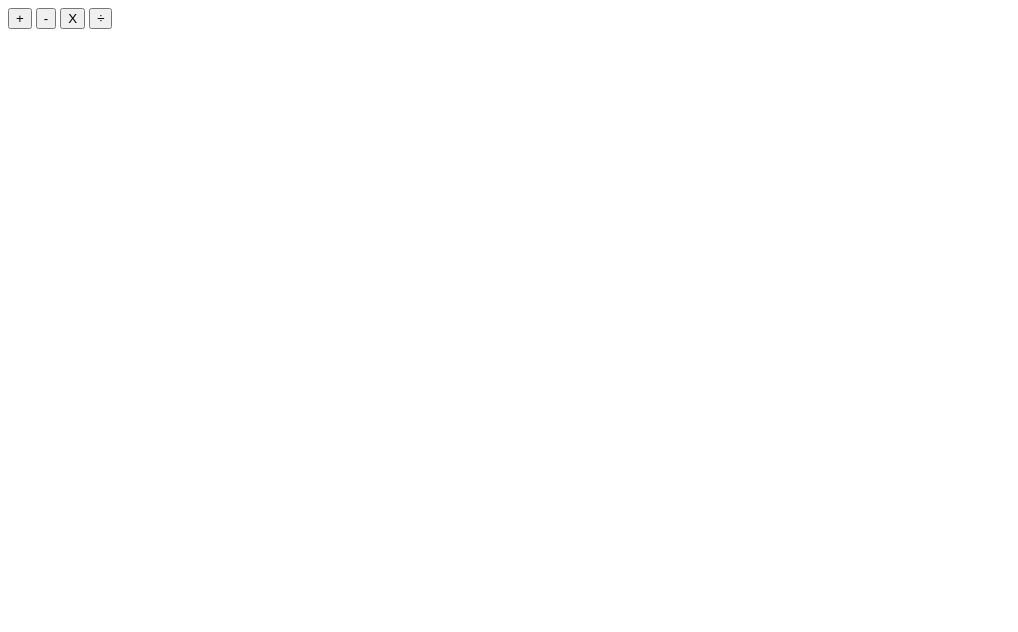
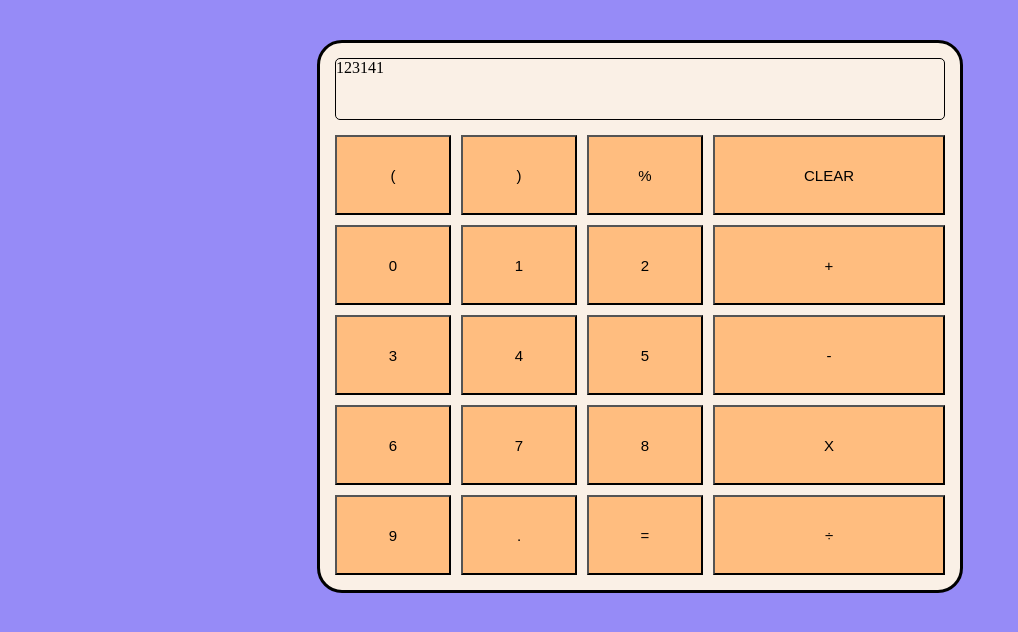
Before and after one commit to ArjunSaili1/Calculator, a plain HTML site: page index.html in a window 1280 px wide. Shown: the whole page, without its empty margins (0-1018 px from the left). Drawn offline with Linux system fonts and the light colour scheme.

Commit message:
Updated Styling

```diff
--- a/index.html
+++ b/index.html
@@ -5,14 +5,40 @@
     <meta http-equiv="X-UA-Compatible" content="IE=edge">
     <meta name="viewport" content="width=device-width, initial-scale=1.0">
     <title>Document</title>
+    <link rel='stylesheet' href="styles.css"></link>
 </head>
-<button>+</button>
-<button>-</button>
-<button>X</button>
-<button>÷</button>
-
 <body>
-
+    <div class='flex-center'>
+        <div class='calc'>
+            <div class='internal'>
+                <div class = 'display'>123141</div>
+                    <div class='buttons'>
+                        <div class='numbers'>
+                            <button>(</button>
+                            <button>)</button>
+                            <button>%</button>
+                            <button>CLEAR</button>
+                            <button>0</button>
+                            <button>1</button>
+                            <button>2</button>
+                            <button>+</button>
+                            <button>3</button>
+                            <button>4</button>
+                            <button>5</button>
+                            <button>-</button>
+                            <button>6</button>
+                            <button>7</button>
+                            <button>8</button>
+                            <button>X</button>
+                            <button>9</button>
+                            <button>.</button>
+                            <button>=</button>
+                            <button>÷</button>
+                    </div>
+                </div>
+            </div>
+        </div>
+    </div>
 </body>
 <script src='script.js'></script>
 </html>
--- a/styles.css
+++ b/styles.css
@@ -0,0 +1,51 @@
+body{
+    background-color: rgb(150, 139, 247);
+}
+.flex-center{
+    display: flex;
+    justify-content: center;
+    align-items: center;
+    height: 100vh;
+}
+.calc{
+    width: 50vw;
+    position: absolute;
+    top: 5%;
+    display: flex;
+    background-color:linen;
+    border-style: solid;
+    border-color: black;
+    border-radius: 25px;
+}
+
+.display{
+    flex: auto;
+    height: 60px;
+    border-style: solid;
+    border-color: black;
+    border-radius: 5px;
+    border-width: 1px;;
+    width: auto;
+}
+
+.internal{
+    padding: 15px;
+    width: 100%;
+}
+.numbers{
+    flex: auto;
+    height: auto;
+    width: auto;
+    display: grid;
+    padding-top: 15px;
+    grid-column-gap: 10px;
+    grid-row-gap: 10px;
+    grid-template-columns: 1fr 1fr 1fr 2fr;
+    grid-template-rows: 80px 80px 80px 80px 80px;
+    grid-auto-flow: row;
+}
+.numbers button{
+    font-size: 15px;
+    text-decoration: none;
+    background: rgb(255, 189, 127);
+}
```
Also changed, not shown: script.js (line endings or trailing spaces).
